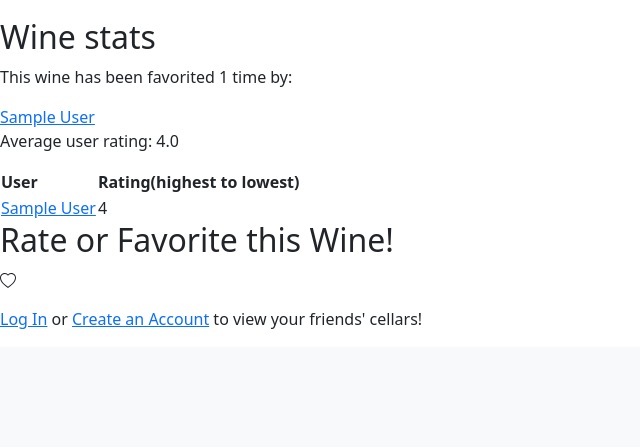
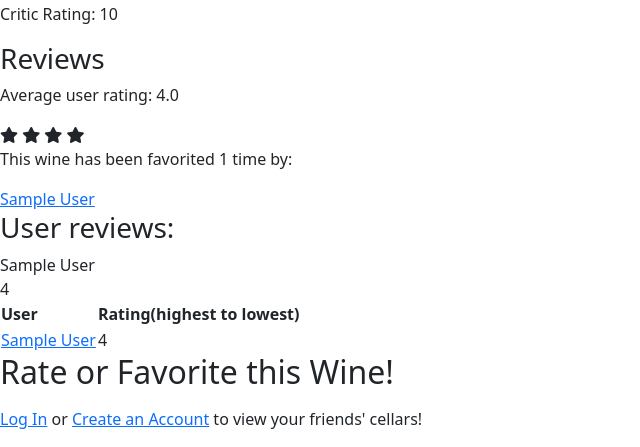
Before and after one commit to lyndabanh/Hackbright-Capstone-Topnote, a Flask app: page /wines/1 in a window 1280 px wide. Shown: the part 550-997 px from the top of the page, without its empty margins (0-640 px from the left). Before the commit the page ends 879 px from the top, so only its background shows below. Run offline with Flask 2, Linux system fonts and the light colour scheme; tables that the repository leaves empty hold one stand-in row (values such as "Sample post"); one stand-in notice (Sample message) is shown; some libraries are stand-ins or nearby versions.

Commit message:
Saving before model.py adjustment. Bootstrap row, column testing on user_details and wine_details.

```diff
--- a/server.py
+++ b/server.py
@@ -5,7 +5,7 @@ from flask import Flask, render_template, request, flash, session, redirect, jso
 from model import connect_to_db
 import crud
 from jinja2 import StrictUndefined
-import datetime
+from datetime import date
 
 
 app = Flask(__name__)
@@ -220,6 +220,7 @@ def wine_by_id(wine_id):
         #calculate average and round to tenth
         average = sum(list_of_ratings)/len(list_of_ratings)
         average = round(average,1)
+        star_average = int(average)
 
         #TODO: Implement the following sorted tabled, if desired
         desc_ordered_ratings = crud.get_and_order_rating_by_wine_id(wine_id)
@@ -235,20 +236,24 @@ def wine_by_id(wine_id):
             current_users_fav = crud.get_favorite_by_user_id_and_wine_id(user.user_id, wine_id)
             return render_template('wine_details.html', wine_id=wine_id,
                                                         wine=wine,
+                                                        ratings=ratings,
                                                         user=user,
                                                         current_users_rating=current_users_rating,
                                                         favorites=favorites,
                                                         num_favorites=num_favorites,
                                                         current_users_fav=current_users_fav,
                                                         average=average,
+                                                        star_average=star_average,
                                                         desc_ordered_ratings=desc_ordered_ratings)
         else:
             favorites = crud.get_favorites_by_wine_id(wine_id)
             num_favorites = len(favorites)
             return render_template('wine_details.html', wine=wine,
+                                                        ratings=ratings,
                                                         favorites=favorites,
                                                         num_favorites=num_favorites,
                                                         average=average,
+                                                        star_average=star_average,
                                                         desc_ordered_ratings=desc_ordered_ratings)
 
     else:
@@ -261,6 +266,7 @@ def wine_by_id(wine_id):
             current_users_fav = crud.get_favorite_by_user_id_and_wine_id(user.user_id, wine_id)
             return render_template('wine_details.html', wine_id=wine_id,
                                                         wine=wine,
+                                                        ratings=ratings,
                                                         user=user,
                                                         current_users_rating=current_users_rating,
                                                         favorites=favorites,
@@ -270,6 +276,7 @@ def wine_by_id(wine_id):
             favorites = crud.get_favorites_by_wine_id(wine_id)
             num_favorites = len(favorites)
             return render_template('wine_details.html', wine=wine,
+                                                        ratings=ratings,
                                                         favorites=favorites,
                                                         num_favorites=num_favorites)
 
@@ -335,16 +342,18 @@ def create_update_or_favorite(wine_id):
 
     #if logged in user makes a new rating and comment, add the rating and comment
     if rating and comment:
-        crud.create_rating(user, wine, rating)
-        crud.comment(user, wine, comment)
-        flash('Rating and comment submitted!')
-        return redirect(f'/wines/{wine_id}')
+        create_rating_comment_flash_msg(user, wine, comment, rating)
+        # crud.create_rating(user, wine, rating)
+        # crud.comment(user, wine, comment)
+        # flash('Rating and comment submitted!')
+        # return redirect(f'/wines/{wine_id}')
     #if logged in user updates a previously created rating and comment, update the existing rating and comment
     elif new_rating and new_comment:
-        crud.update_rating(user, wine, new_rating)
-        crud.update_comment(user, wine, new_comment)
-        flash('Rating and comment updated!')
-        return redirect(f'/wines/{wine_id}')
+        update_rating_comment_flash_msg(user, wine, new_comment, new_rating)
+        # crud.update_rating(user, wine, new_rating)
+        # crud.update_comment(user, wine, new_comment)
+        # flash('Rating and comment updated!')
+        # return redirect(f'/wines/{wine_id}')
     elif favorite:
         crud.favorite(user,wine)
         flash('Favorite added!')
@@ -387,7 +396,7 @@ def user_by_id(user_id):
     # dict_ratings = {}
     # for rating in ratings:
     #     dict_ratings[rating.wine.wine_id] = rating.rating
-    dict_ratings2 = {rating.wine.wine_id:rating.rating_date for rating in ratings}
+    dict_ratings_date = {rating.wine.wine_id:(rating.date).strftime("%B %d, %Y") for rating in ratings}
 
     if user_id != session['user_id']:
         session['friend_user_id'] = user_id
@@ -398,7 +407,7 @@ def user_by_id(user_id):
                                                 fav_varietals=fav_varietals,
                                                 comments=comments,
                                                 dict_ratings=dict_ratings,
-                                                dict_ratings2=dict_ratings2,
+                                                dict_ratings_date=dict_ratings_date,
                                                 user_id=user_id)
 
 @app.route('/fav_countries.json')
--- a/templates/base.html
+++ b/templates/base.html
@@ -32,7 +32,7 @@
     <!-- Navigation Bar -->
     <nav class="navbar navbar-expand-lg navbar-light bg-light">
       <div class="container-fluid">
-        <a class="navbar-brand" href="/">MyCellar</a>
+        <a class="navbar-brand" href="/">TopNote</a>
         <button class="navbar-toggler" type="button" data-bs-toggle="collapse" data-bs-target="#navbarSupportedContent" aria-controls="navbarSupportedContent" aria-expanded="false" aria-label="Toggle navigation">
           <span class="navbar-toggler-icon"></span>
         </button>
@@ -103,14 +103,14 @@
       {% endfor %}
       </div>
 
-      {% for msg in get_flashed_messages() %}
+      <!-- {% for msg in get_flashed_messages() %}
       <div class="alert alert-warning alert-dismissible fade show" role="alert">
         <strong>{{ msg }}</strong> Click X to dismiss this alert.
         <button type="button" class="close" data-dismiss="alert" aria-label="Close">
           <span aria-hidden="true">&times;</span>
         </button>
       </div>
-      {% endfor %}
+      {% endfor %} -->
 
     {% block body %}{% endblock %}
 
--- a/templates/homepage.html
+++ b/templates/homepage.html
@@ -43,6 +43,6 @@
         <a href="/logout">Log Out</a>
     {% endif %} -->
 
-    <div>Bootstrap modal window vs flash message or alert for login, favorite, rate.</div>
+    <!-- <div>Bootstrap modal window vs flash message or alert for login, favorite, rate.</div> -->
 
 {% endblock %}
--- a/templates/wine_details.html
+++ b/templates/wine_details.html
@@ -4,9 +4,15 @@
 
 {% block body %}
 
-<h1>{{ wine.title }}</h1>
-<h2>Wine profile</h2>
-
+<h3>{{ wine.title }}</h3>
+<div class="row">
+  <div class="col-4" offset=2>
+    <img src="../static/images/maksym-kaharlytskyi-3uJt73tr4hI-unsplash.jpg">
+    <div id="source">
+      Photo by <a href="https://unsplash.com/@qwitka?utm_source=unsplash&utm_medium=referral&utm_content=creditCopyText">Maksym Kaharlytskyi</a> on <a href="https://unsplash.com/s/photos/wine?utm_source=unsplash&utm_medium=referral&utm_content=creditCopyText">Unsplash</a>
+    </div>
+  </div>
+  <div class="col-4">
 <p>
   <div>Designation: {{ wine.designation }}</div>
   <div>Varietal: {{ wine.variety }}</div>
@@ -15,12 +21,55 @@
   <div>Province: {{ wine.province }}</div>
   <div>Country: {{ wine.country }}</div>
   <div>Winery: {{ wine.winery }}</div>
+</p>
+  </div>
+</div>
+
+<p>
   <div>Description: {{ wine.description }}</div>
   <div>Critic Rating: {{ wine.points }}</div>
 </p>
 
 
-<h2>Wine stats</h2>
+<h3>Reviews</h3>
+
+{% if wine.ratings %}
+<p>Average user rating: {{ average }}</p>
+  {% if star_average == 1 %}
+  <div>
+    <i class="fas fa-star"></i>
+  </div>
+  {% elif star_average == 2 %}
+  <div>
+    <i class="fas fa-star"></i>
+    <i class="fas fa-star"></i>
+  </div>
+  {% elif star_average == 3 %}
+  <div>
+    <i class="fas fa-star"></i>
+    <i class="fas fa-star"></i>
+    <i class="fas fa-star"></i>
+  </div>
+  {% elif star_average == 4 %}
+  <div>
+    <i class="fas fa-star"></i>
+    <i class="fas fa-star"></i>
+    <i class="fas fa-star"></i>
+    <i class="fas fa-star"></i>
+  </div>
+  {% elif star_average == 5 %}
+  <div>
+    <i class="fas fa-star"></i>
+    <i class="fas fa-star"></i>
+    <i class="fas fa-star"></i>
+    <i class="fas fa-star"></i>
+    <i class="fas fa-star"></i>
+  </div>
+  {% endif %}
+{%  endif %}
+
+
+
 
 {% if num_favorites == 1 %}
   <p>This wine has been favorited {{ num_favorites }} time by: </p>
@@ -40,8 +89,13 @@
 <p>This wine does not have any ratings yet.</p>
 {% endif %}
 
-{% if wine.ratings %}
-<p>Average user rating: {{ average }}</p>
+<h3>User reviews:</h3>
+
+{% for rating in ratings %}
+<div>{{ rating.user.name }}</div>
+<div>{{ rating.rating }}</div>
+{% endfor %}
+
 <!-- <table>
 <tr>
     <th>User</th>
@@ -55,6 +109,7 @@
 {% endfor %}
 </table> -->
 
+{% if wine.ratings %}
 <table>
     <tr>
         <th>User</th>
@@ -70,9 +125,7 @@
 {%  endif %}
 
 <h2>Rate or Favorite this Wine!</h2>
-<svg xmlns="http://www.w3.org/2000/svg" width="16" height="16" fill="currentColor" class="bi bi-heart" viewBox="0 0 16 16">
-  <path d="m8 2.748-.717-.737C5.6.281 2.514.878 1.4 3.053c-.523 1.023-.641 2.5.314 4.385.92 1.815 2.834 3.989 6.286 6.357 3.452-2.368 5.365-4.542 6.286-6.357.955-1.886.838-3.362.314-4.385C13.486.878 10.4.28 8.717 2.01L8 2.748zM8 15C-7.333 4.868 3.279-3.04 7.824 1.143c.06.055.119.112.176.171a3.12 3.12 0 0 1 .176-.17C12.72-3.042 23.333 4.867 8 15z"/>
-</svg>
+
 {% if 'user_id' in session %}
 {% if current_users_fav %}
   <form action="/wines/{{ wine.wine_id }}/ratings" method="POST">
@@ -93,7 +146,6 @@
       Update rating<input type="number" min="0" max=100 name="new_rating">
       Update comment<input type="text" name="new_comment">
     </p>
-
     <p>
       <input type="submit" value="Update">
     </p>
@@ -101,7 +153,6 @@
 
   <form action="/wines/{{ wine.wine_id }}/ratings" method="POST">
     <div class="rating">
-      <!-- <input type="radio" name="star1" id="star1"><label for="star1" checked></label> -->
       <input type="radio" name="new_rating_star5" id="star5"><label for="star5"></label>
       <input type="radio" name="new_rating_star4" id="star4"><label for="star4"></label>
       <input type="radio" name="new_rating_star3" id="star3"><label for="star3"></label>
@@ -109,6 +160,9 @@
       <input type="radio" name="new_rating_star1" id="star1"><label for="star1"></label>
     </div>
     Add comment<input type="text" name="new_comment">
+    <div>
+      <input type="submit" value="Update">
+    </div>
   </form>
 
   {% else %}
@@ -117,14 +171,12 @@
         Rating<input type="number" min="0" max=100 name="rating">
         Add comment<input type="text" name="comment">
       </p>
-
       <p>
         <input type="submit" value="Rate">
       </p>
     </form> -->
     <form action="/wines/{{ wine.wine_id }}/ratings" method="POST">
       <div class="rating">
-        <!-- <input type="radio" name="star1" id="star1"><label for="star1" checked></label> -->
         <input type="radio" name="star5" id="star5"><label for="star5"></label>
         <input type="radio" name="star4" id="star4"><label for="star4"></label>
         <input type="radio" name="star3" id="star3"><label for="star3"></label>
@@ -132,6 +184,9 @@
         <input type="radio" name="star1" id="star1"><label for="star1"></label>
       </div>
       Add comment<input type="text" name="comment">
+      <div>
+        <input type="submit" value="Rate">
+      </div>
     </form>
   {% endif %}
 
```
Also changed, not shown: crud.py (+5 -5 lines), model.py (+4 -4 lines), templates/user_details.html (+21 -7 lines), 2 other files.
